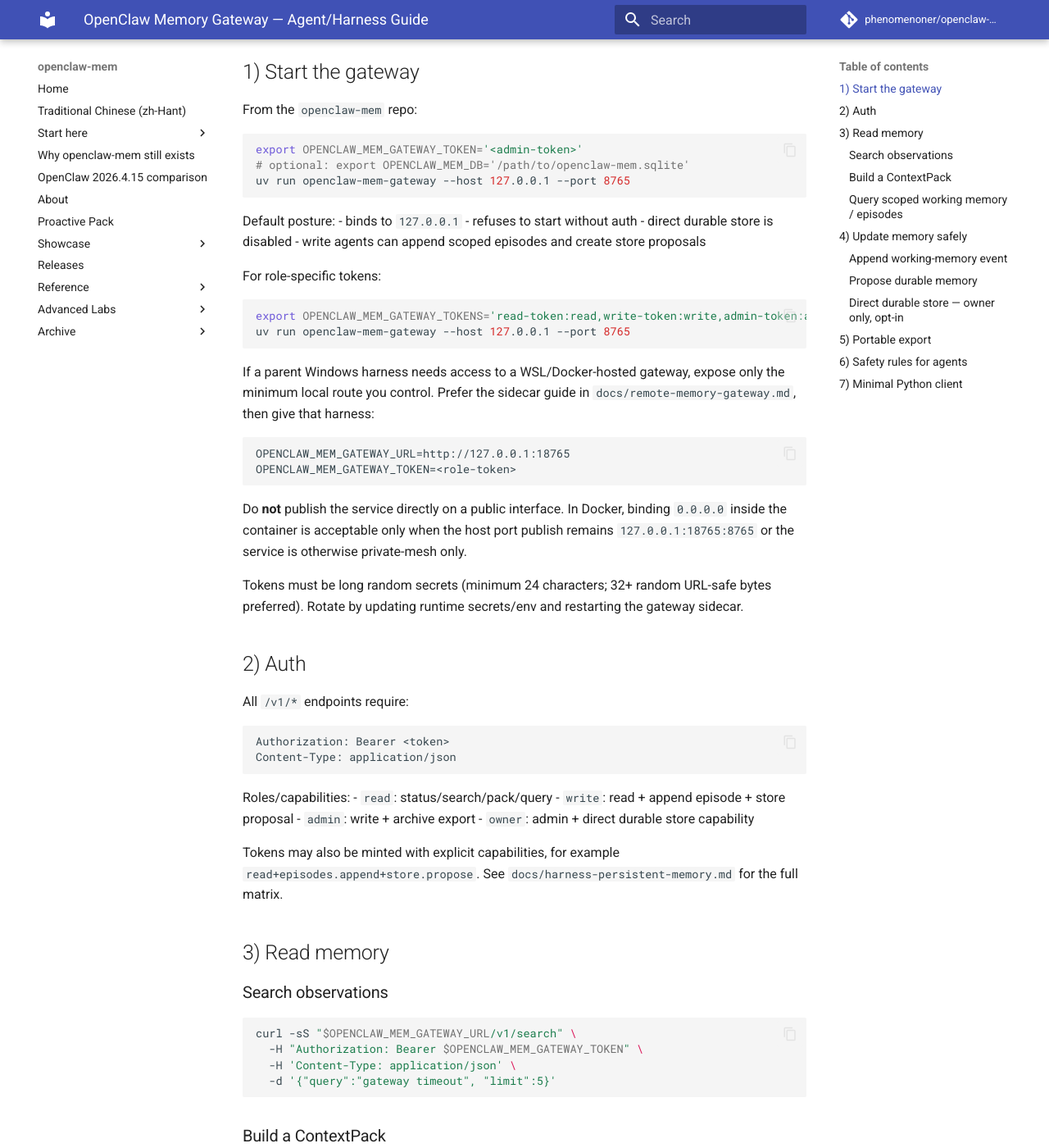
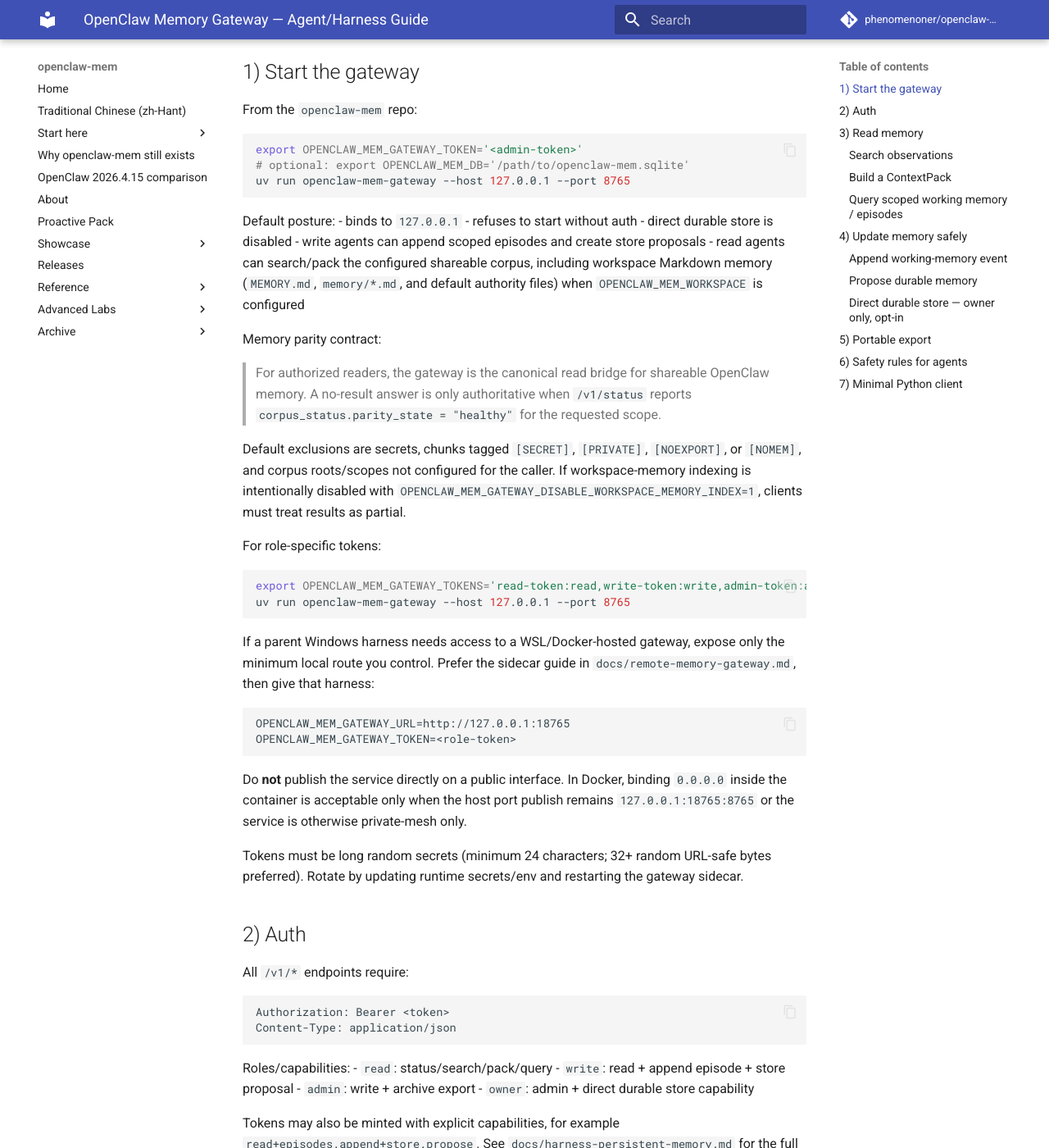
Before and after one commit to phenomenoner/openclaw-mem, an MkDocs documentation site: the page built from docs/shared-memory-gateway-agent-guide.md, in a window 1280 px wide and 1400 px high, scrolled down 284 px. Shown: the whole window at 82% size. Built offline with MkDocs 1.6.1 and Material for MkDocs 9.7.7, drawn with Linux system fonts in a browser that asks for light colours; comment, search, counter and statistics services are not loaded; some of the changed text lies outside the part shown.

Commit message:
docs: clarify gateway memory parity contract

````diff
--- a/docs/shared-memory-gateway-agent-guide.md
+++ b/docs/shared-memory-gateway-agent-guide.md
@@ -19,6 +19,13 @@
 - refuses to start without auth
 - direct durable store is disabled
 - write agents can append scoped episodes and create store proposals
+- read agents can search/pack the configured shareable corpus, including workspace Markdown memory (`MEMORY.md`, `memory/*.md`, and default authority files) when `OPENCLAW_MEM_WORKSPACE` is configured
+
+Memory parity contract:
+
+> For authorized readers, the gateway is the canonical read bridge for shareable OpenClaw memory. A no-result answer is only authoritative when `/v1/status` reports `corpus_status.parity_state = "healthy"` for the requested scope.
+
+Default exclusions are secrets, chunks tagged `[SECRET]`, `[PRIVATE]`, `[NOEXPORT]`, or `[NOMEM]`, and corpus roots/scopes not configured for the caller. If workspace-memory indexing is intentionally disabled with `OPENCLAW_MEM_GATEWAY_DISABLE_WORKSPACE_MEMORY_INDEX=1`, clients must treat results as partial.
 
 For role-specific tokens:
 
@@ -59,20 +66,24 @@
 
 ### Search observations
 
+Search first checks observations, then configured workspace/docs memory. Responses include `diagnostic.surface_identity` and `diagnostic.corpus_status`; clients should show "partial corpus" rather than "no memory" when `parity_state` is not `healthy`.
+
 ```bash
 curl -sS "$OPENCLAW_MEM_GATEWAY_URL/v1/search" \
   -H "Authorization: Bearer $OPENCLAW_MEM_GATEWAY_TOKEN" \
   -H 'Content-Type: application/json' \
-  -d '{"query":"gateway timeout", "limit":5}'
+  -d '{"query":"曦曦", "limit":5}'
 ```
 
 ### Build a ContextPack
+
+`/v1/pack` also falls back to workspace/docs memory when the observation pack is empty, so harnesses can get a cited bundle without knowing where the memory lived on disk.
 
 ```bash
 curl -sS "$OPENCLAW_MEM_GATEWAY_URL/v1/pack" \
   -H "Authorization: Bearer $OPENCLAW_MEM_GATEWAY_TOKEN" \
   -H 'Content-Type: application/json' \
-  -d '{"query":"openclaw-mem shared gateway scope policy", "limit":8, "budget_tokens":1200}'
+  -d '{"query":"曦曦", "limit":8, "budget_tokens":1200}'
 ```
 
 ### Query scoped working memory / episodes
````
